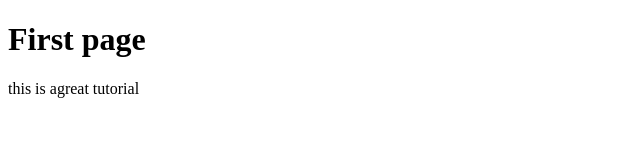
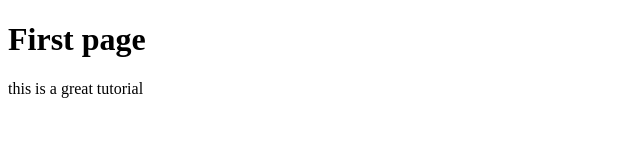
Before and after one commit to 203mercado/git-course, a plain HTML site: page index.html in a window 1280 px wide. Shown: the full height of the page, 0-640 px from the left. Drawn offline with Linux system fonts and the light colour scheme.

```diff
--- a/index.html
+++ b/index.html
@@ -3,6 +3,6 @@
   <head></head>
   <body>
     <h1>First page</h1>
-    <p>this is agreat tutorial</p>
+    <p>this is a great tutorial</p>
   </body>
 </html>
```
Also changed, not shown: config.js (added).
